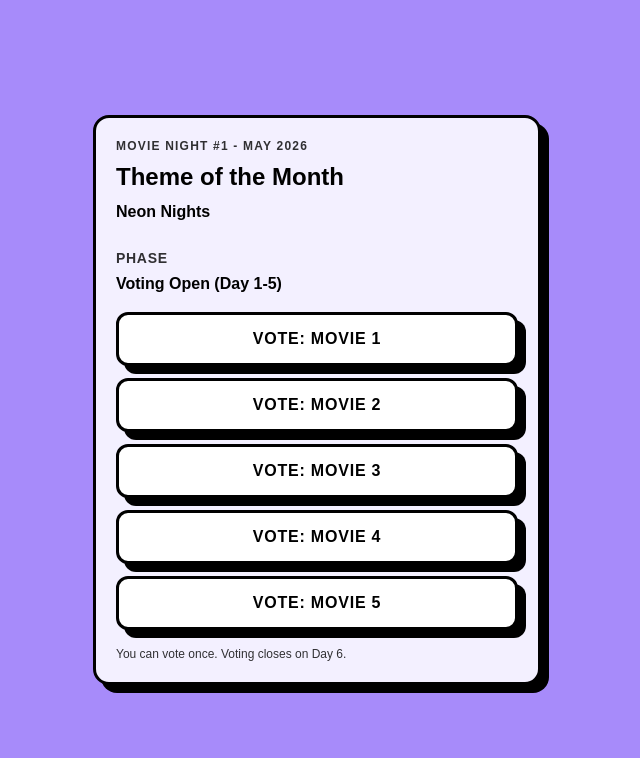
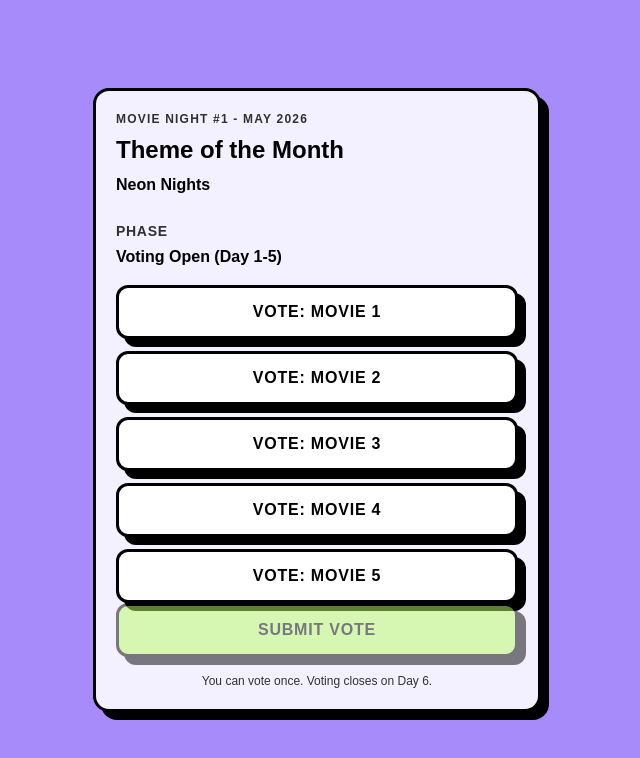
Before and after one commit to xenkou90/film-club, a Next.js app: page /round in a window 1280 px wide. Shown: the top 758 px of the page, without its empty margins (323-963 px from the left). Built offline with nearby package versions, Linux system fonts and the light colour scheme.

Commit message:
feat: add client-side vote selection and submit flow to RoundCard

```diff
--- a/src/components/RoundCard.tsx
+++ b/src/components/RoundCard.tsx
@@ -1,3 +1,7 @@
+"use client";
+
+import { useState } from "react";
+
 type Phase = "voting" | "closed" | "winner";
 
 type RoundCardProps = {
@@ -16,6 +20,16 @@ type RoundCardProps = {
 export default function RoundCard(props: RoundCardProps) {
     const { roundTitle, themeTitle, themeName, phase, movies, winnerMovie, meeting } =
         props;
+
+    const [selectedMovie, setSelectedMovie] = useState<string | null>(null);
+    const [submitted, setSubmitted] = useState(false);
+
+    function handleVoteSubmit() {
+        if (!selectedMovie) return;
+
+        setSubmitted(true);
+        console.log("Voted for:", selectedMovie);
+    }
 
     return (
         <div className="brut-card w-full">
@@ -37,14 +51,45 @@ export default function RoundCard(props: RoundCardProps) {
                         <p className="mt-1 font-extrabold">Voting Open (Day 1-5)</p>
 
                         <div className="mt-4 grid gap-3">
-                            {movies.map((title) => (
-                                <button key={title} type="button" className="brut-btn bg-white">
-                                    Vote: {title}
-                                </button>
-                            ))}
+                            {movies.map((title) => {
+                                const isSelected = selectedMovie === title;
+
+                                return (
+                                    <button
+                                        key={title}
+                                        type="button"
+                                        className={[
+                                            "brut-btn",
+                                            isSelected ? "bg-[#1f046e] text-white" : "bg-white text-black",
+                                        ].join(" ")}
+                                        onClick={() => setSelectedMovie(title)}
+                                        disabled={submitted}
+                                        title={submitted ? "Vote submitted" : ""}
+                                    >
+                                        {isSelected ? "Selected: " : "Vote: "}
+                                        {title}
+                                    </button>
+                                );
+                            })}
                         </div>
 
-                        <p className="mt-4 text-xs opacity-80">
+                        <button
+                            type="button"
+                            className="brut-btn bg-[#b8ff66]"
+                            onClick={handleVoteSubmit}
+                            disabled={!selectedMovie || submitted}
+                            title={!selectedMovie ? "Pick a movie first" : submitted ? "Vote submitted" : ""}
+                        >
+                            {submitted ? "Vote submitted" : "Submit Vote"}
+                        </button>
+
+                        {submitted && (
+                            <p className="mt-3 text-sm font-bold">
+                                Locked in: {selectedMovie}
+                            </p>
+                        )}
+
+                        <p className="mt-4 text-xs text-center opacity-80">
                             You can vote once. Voting closes on Day 6.
                         </p>
                     </>
```
